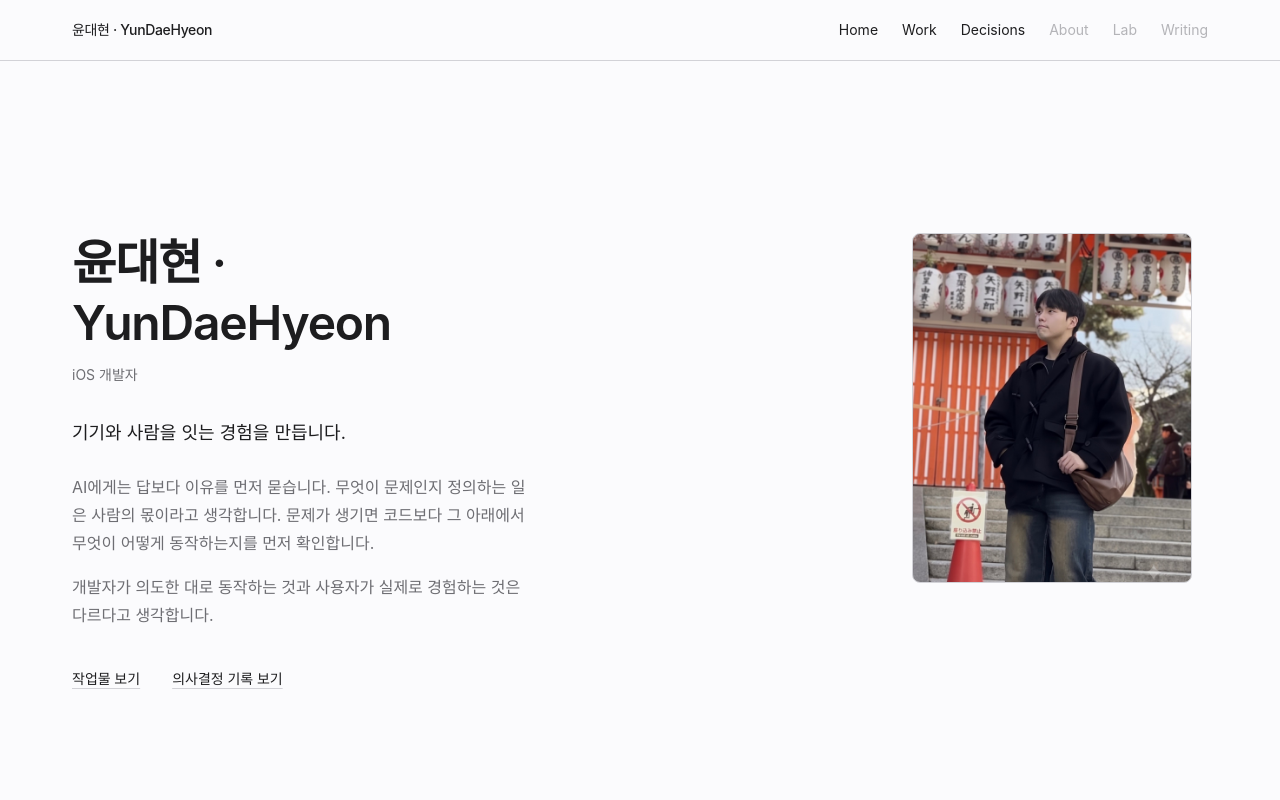
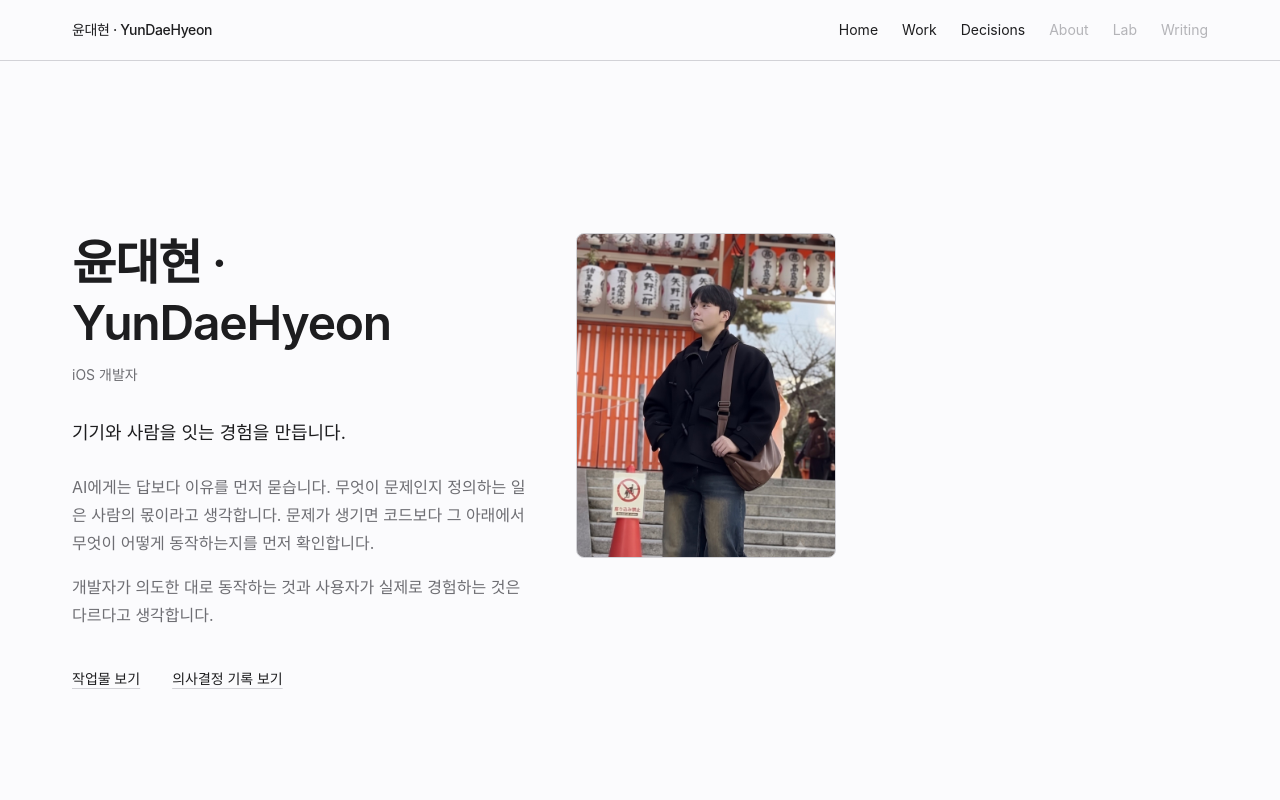
Before and after one commit to YunDaeHyeon/daegom.dev, a Next.js app: page / in a window 1280 px wide. Shown: the top 800 px of the page. Built offline with nearby package versions, Linux system fonts and the light colour scheme.

Commit message:
fix: 히어로 텍스트-사진 배치를 고정 브레이크포인트 대신 flex-wrap 기반으로 변경

```diff
--- a/app/page.tsx
+++ b/app/page.tsx
@@ -78,8 +78,8 @@ export default function Home() {
         className="flex min-h-dvh scroll-mt-20 items-center py-24 focus:outline-none sm:py-32"
       >
         <Container>
-          <div className="flex flex-col gap-10 lg:flex-row lg:items-start lg:justify-between">
-            <div className="max-w-[46ch]">
+          <div className="flex flex-wrap items-start gap-10">
+            <div className="min-w-[280px] max-w-[46ch] flex-1">
               <h1 className="text-4xl font-semibold leading-tight tracking-tight text-foreground sm:text-5xl">
                 윤대현 · YunDaeHyeon
               </h1>
@@ -89,14 +89,11 @@ export default function Home() {
               </p>
               <div className="mt-6 max-w-[65ch] space-y-4 text-base leading-7 text-muted-foreground">
                 <p>
-                  AI에게는 답보다 이유를 먼저 묻습니다. 무엇이 문제인지
-                  정의하는 일은 사람의 몫이라고 생각합니다. 문제가 생기면
-                  코드보다 그 아래에서 무엇이 어떻게 동작하는지를 먼저
-                  확인합니다.
+                  AI에게는 답보다 이유를 먼저 묻습니다. 무엇이 문제인지 정의하는 일은 사람의 몫이라고 생각합니다.
+                  문제가 생기면 코드보다 그 아래에서 무엇이 어떻게 동작하는지를 먼저 확인합니다.
                 </p>
                 <p>
-                  개발자가 의도한 대로 동작하는 것과 사용자가 실제로
-                  경험하는 것은 다르다고 생각합니다.
+                  개발자가 의도한 대로 동작하는 것과 사용자가 실제로 경험하는 것은 다르다고 생각합니다.
                 </p>
               </div>
               <div className="mt-10 flex items-center gap-8 text-sm">
--- a/components/profile-photo.tsx
+++ b/components/profile-photo.tsx
@@ -2,12 +2,12 @@ import Image from "next/image";
 
 export function ProfilePhoto() {
   return (
-    <div className="relative aspect-[4/5] w-full max-w-[240px] shrink-0 overflow-hidden rounded-md border border-border bg-muted lg:max-w-[280px] lg:mr-4">
+    <div className="relative aspect-[4/5] w-full max-w-[260px] shrink-0 overflow-hidden rounded-md border border-border bg-muted">
       <Image
         src="/photos/profile.jpg"
         alt="윤대현"
         fill
-        sizes="(min-width: 1024px) 280px, 240px"
+        sizes="260px"
         priority
         className="object-cover object-[50%_30%]"
       />
```
